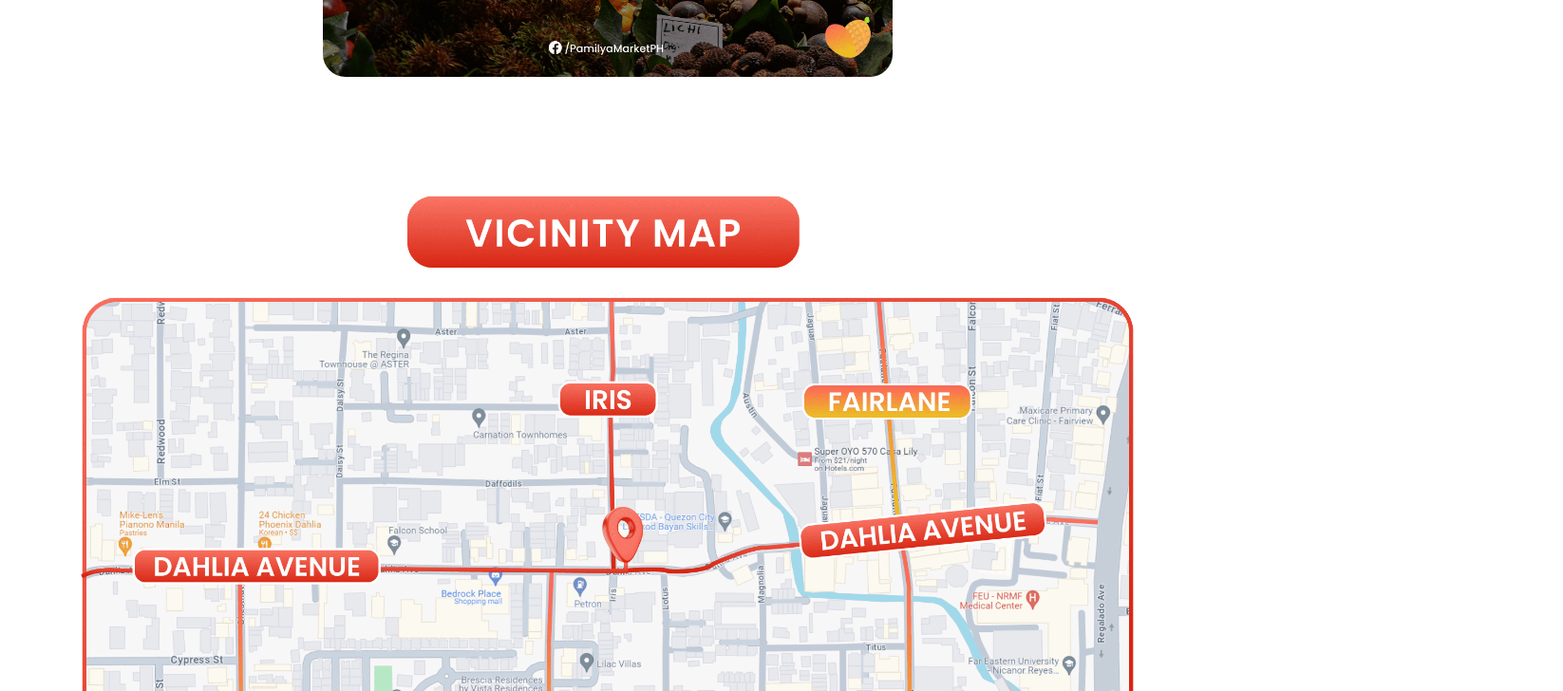
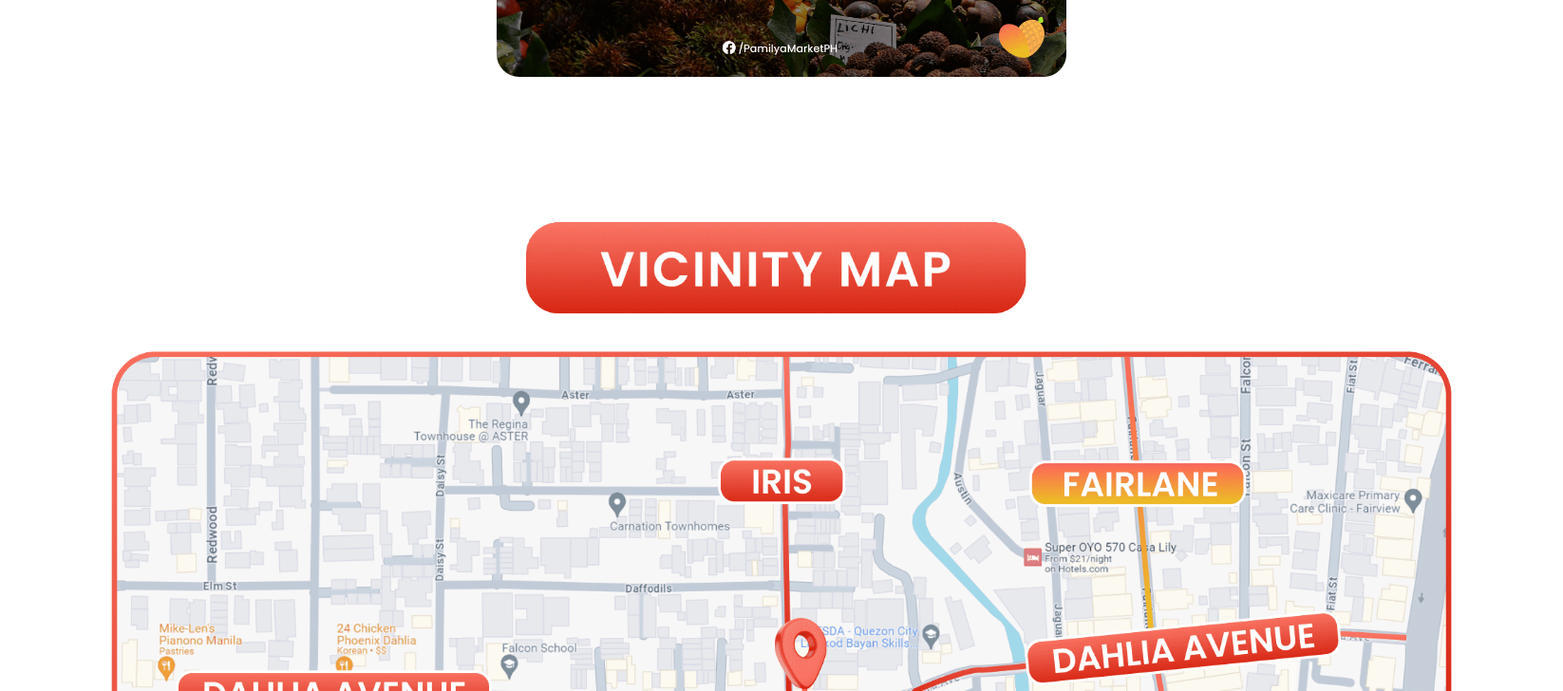
Before and after one commit to johncanero/pamilyamarket, a Next.js app: page /location in a window 1280 px wide. Shown: the part 720-1448 px from the top of the page at 95% size, 1646 px wide, since content can reach past the window. Built offline with nearby package versions, Linux system fonts and the light colour scheme.

Commit message:
feat: add horizontal scroll in vicinity map

```diff
--- a/app/location/page.tsx
+++ b/app/location/page.tsx
@@ -1,6 +1,7 @@
 import React from 'react'
 import type { Metadata } from "next";
 import Image from 'next/image'
+import { LocationMap } from '@/components/LocationMap';
 
 
 export const metadata: Metadata = {
@@ -27,14 +28,8 @@
 
 
       {/* Google Pin  */}
-      <div className='md:flex md:flex-wrap my-14 mx-8'>
-        <Image
-          src="/images/location/post2-vicinityMap-compressed.png"
-          width={1550}
-          height={1550}
-          alt="pamilya-market-location"
-          className="mx-auto max-w-xs my-7 md:max-w-2xl lg:max-w-full rounded-2xl lg:rounded-3xl"
-        />
+      <div className='flex justify-center my-14 mx-8'>
+        <LocationMap />
       </div>
 
       {/* Google Images */}
--- /dev/null
+++ b/components/LocationMap.tsx
@@ -0,0 +1,24 @@
+import * as React from "react"
+import Image from "next/image"
+
+import { ScrollArea, ScrollBar } from "@/components/ui/scroll-area"
+
+export function LocationMap() {
+    return (
+        <ScrollArea className=" max-w-xs md:max-w-2xl lg:max-w-full whitespace-nowrap rounded-md border lg:border-none">
+            <div className="flex w-max space-x-4 p-4">
+
+                        <div className="overflow-hidden rounded-md">
+                        <Image
+                            src="/images/location/post2-vicinityMap-compressed.png"
+                            width={1550}
+                            height={1550}
+                            alt="pamilya-market-location"
+                            className="mx-auto my-7 rounded-2xl lg:rounded-3xl"
+                        />
+                        </div>
+            </div>
+            <ScrollBar orientation="horizontal" />
+        </ScrollArea>
+    )
+}
--- /dev/null
+++ b/components/ui/scroll-area.tsx
@@ -0,0 +1,48 @@
+"use client"
+
+import * as React from "react"
+import * as ScrollAreaPrimitive from "@radix-ui/react-scroll-area"
+
+import { cn } from "@/lib/utils"
+
+const ScrollArea = React.forwardRef<
+  React.ElementRef<typeof ScrollAreaPrimitive.Root>,
+  React.ComponentPropsWithoutRef<typeof ScrollAreaPrimitive.Root>
+>(({ className, children, ...props }, ref) => (
+  <ScrollAreaPrimitive.Root
+    ref={ref}
+    className={cn("relative overflow-hidden", className)}
+    {...props}
+  >
+    <ScrollAreaPrimitive.Viewport className="h-full w-full rounded-[inherit]">
+      {children}
+    </ScrollAreaPrimitive.Viewport>
+    <ScrollBar />
+    <ScrollAreaPrimitive.Corner />
+  </ScrollAreaPrimitive.Root>
+))
+ScrollArea.displayName = ScrollAreaPrimitive.Root.displayName
+
+const ScrollBar = React.forwardRef<
+  React.ElementRef<typeof ScrollAreaPrimitive.ScrollAreaScrollbar>,
+  React.ComponentPropsWithoutRef<typeof ScrollAreaPrimitive.ScrollAreaScrollbar>
+>(({ className, orientation = "vertical", ...props }, ref) => (
+  <ScrollAreaPrimitive.ScrollAreaScrollbar
+    ref={ref}
+    orientation={orientation}
+    className={cn(
+      "flex touch-none select-none transition-colors",
+      orientation === "vertical" &&
+        "h-full w-2.5 border-l border-l-transparent p-[1px]",
+      orientation === "horizontal" &&
+        "h-2.5 flex-col border-t border-t-transparent p-[1px]",
+      className
+    )}
+    {...props}
+  >
+    <ScrollAreaPrimitive.ScrollAreaThumb className="relative flex-1 rounded-full bg-border" />
+  </ScrollAreaPrimitive.ScrollAreaScrollbar>
+))
+ScrollBar.displayName = ScrollAreaPrimitive.ScrollAreaScrollbar.displayName
+
+export { ScrollArea, ScrollBar }
--- a/package.json
+++ b/package.json
@@ -12,6 +12,7 @@
     "@radix-ui/react-dialog": "^1.0.5",
     "@radix-ui/react-label": "^2.0.2",
     "@radix-ui/react-navigation-menu": "^1.1.4",
+    "@radix-ui/react-scroll-area": "^1.0.5",
     "@radix-ui/react-slot": "^1.0.2",
     "@radix-ui/react-tabs": "^1.0.4",
     "class-variance-authority": "^0.7.0",
```
Also changed, not shown: 1 other file (tests, documents, lock files or other folders).
